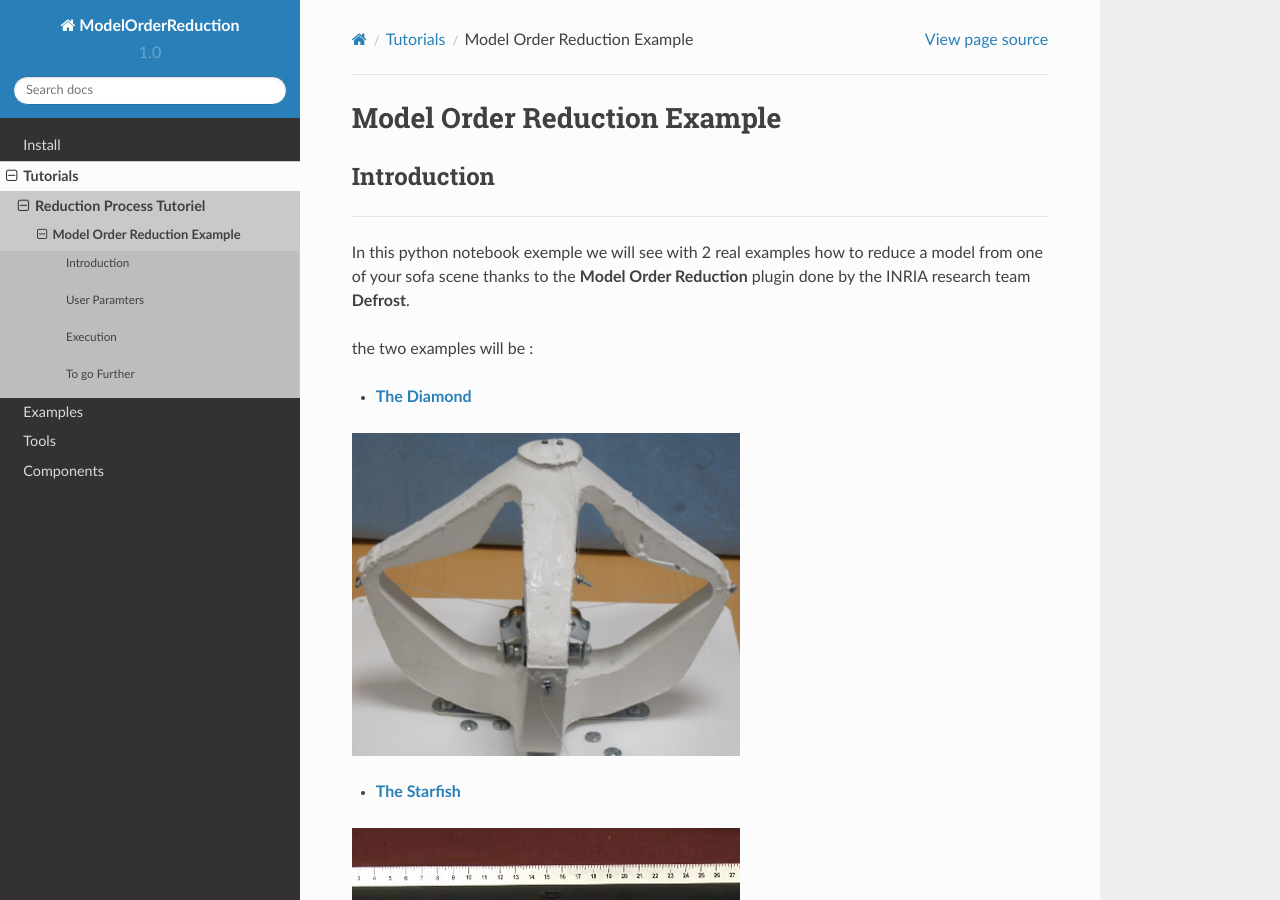
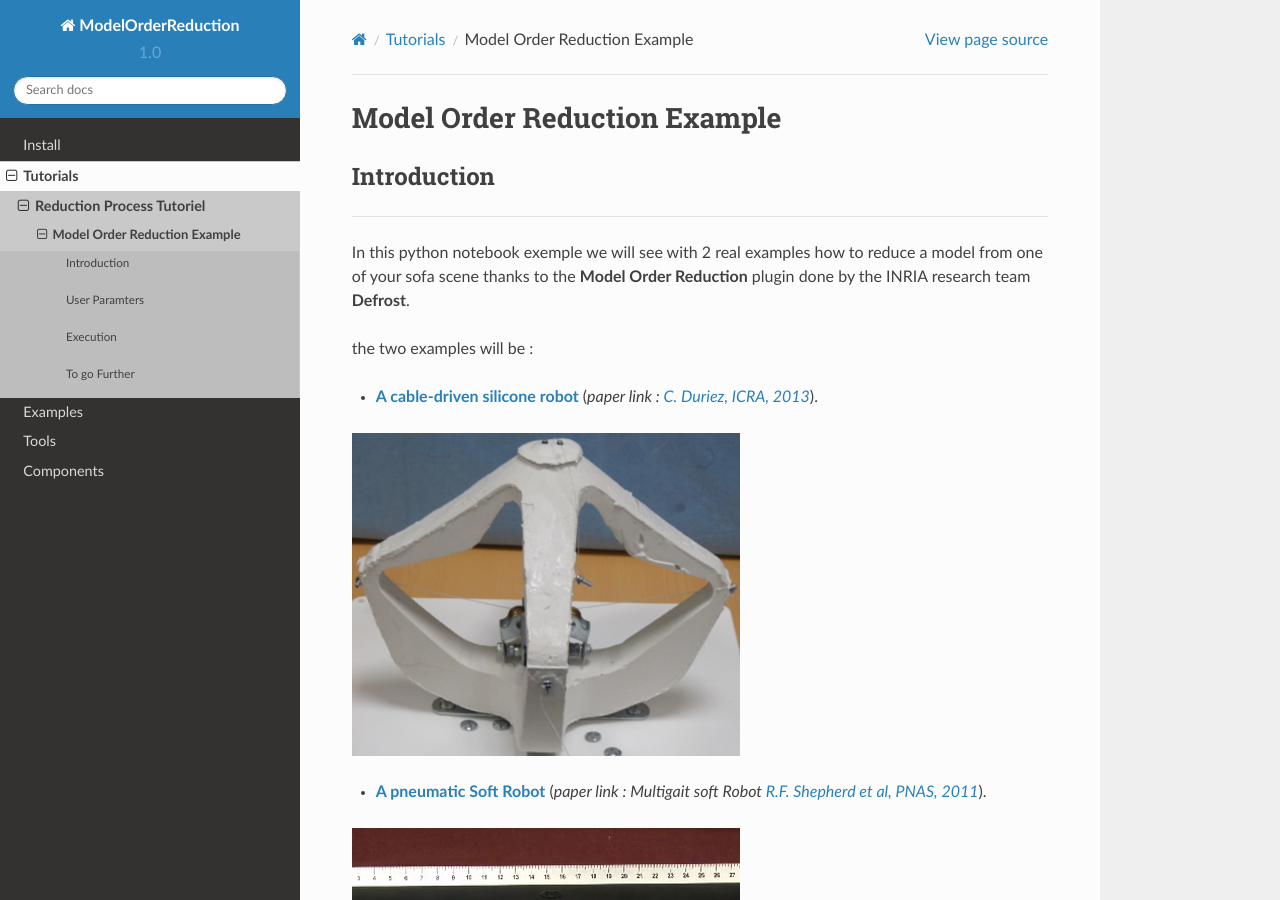
Before and after one commit to SofaDefrost/ModelOrderReduction, a Sphinx documentation site: the page built from doc/sphinx/source/usage/tutorial/modelOrderReduction.md, in a window 1280 px wide and 900 px high. Built offline with Sphinx 7.4.7 and the Read the Docs theme 2.0.0, drawn with Linux system fonts in a browser that asks for light colours.

Commit message:
[MOR] Update doc links

```diff
--- a/doc/sphinx/source/usage/tutorial/modelOrderReduction.md
+++ b/doc/sphinx/source/usage/tutorial/modelOrderReduction.md
@@ -1,6 +1,4 @@
-
 # Model Order Reduction Example
-
 
 ## Introduction <a name="introduction"></a>
 ***
@@ -9,11 +7,11 @@ In this python notebook exemple we will see with 2 real examples how to reduce a
 
 the two examples will be :
 
-- **[The Diamond](../examples/Diamond/diamond.html#diamond)**
+- **[A cable-driven silicone robot](https://modelorderreduction.readthedocs.io/en/latest/usage/examples/Diamond/diamond.html)** (*paper link : [C. Duriez, ICRA, 2013](https://hal.archives-ouvertes.fr/hal-00823766/document)*).
 
 ![Diamond robot](../examples/Diamond/diamondReal.png)
 
-- **[The Starfish](../examples/Diamond/diamond.html#diamond)**
+- **[A pneumatic Soft Robot](https://modelorderreduction.readthedocs.io/en/latest/usage/examples/Starfish/starfish.html)** (*paper link : Multigait soft Robot [R.F. Shepherd et al, PNAS, 2011](http://www.pnas.org/content/108/51/20400)*).
 
 ![Starfish robot](../examples/Starfish/Starfish_Real.png)
 
```
Also changed, not shown: README.md (+4 -4 lines).
